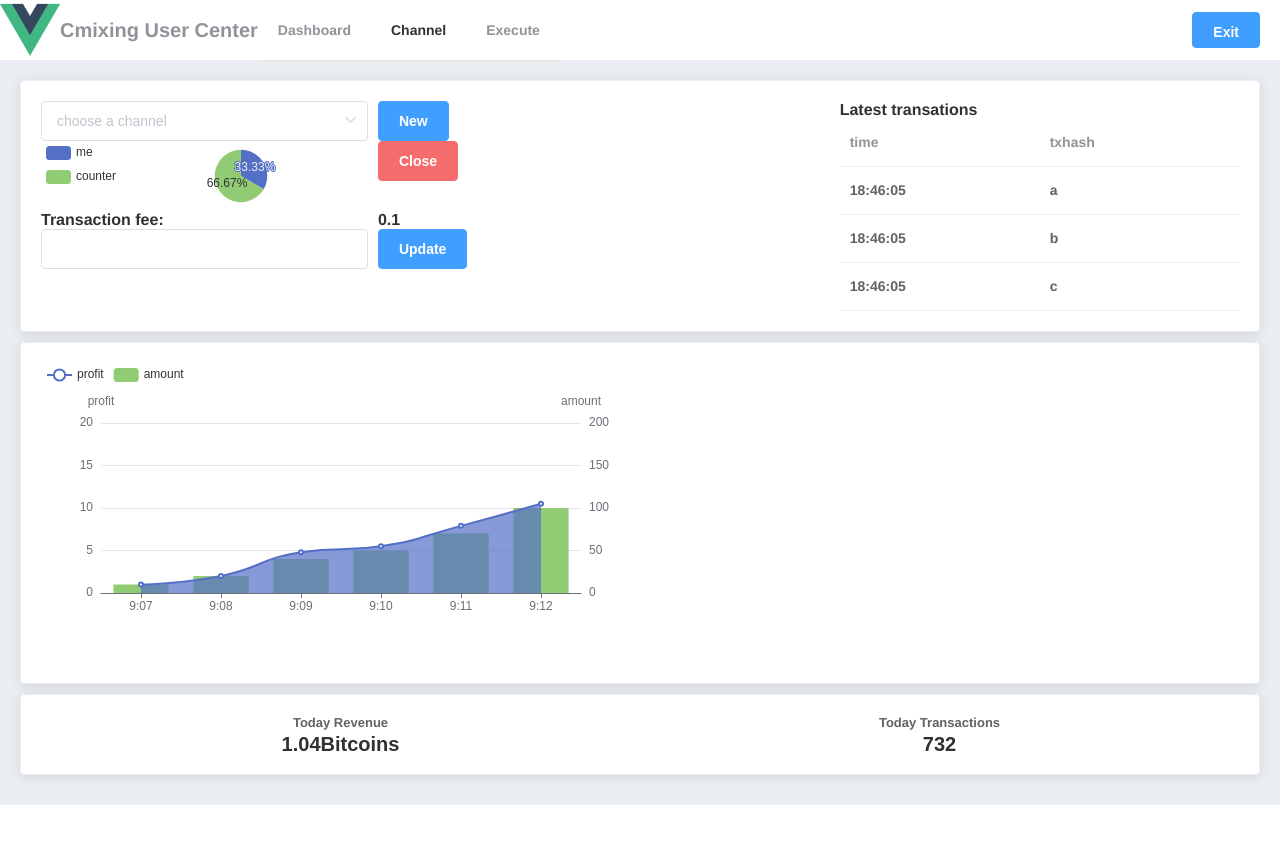
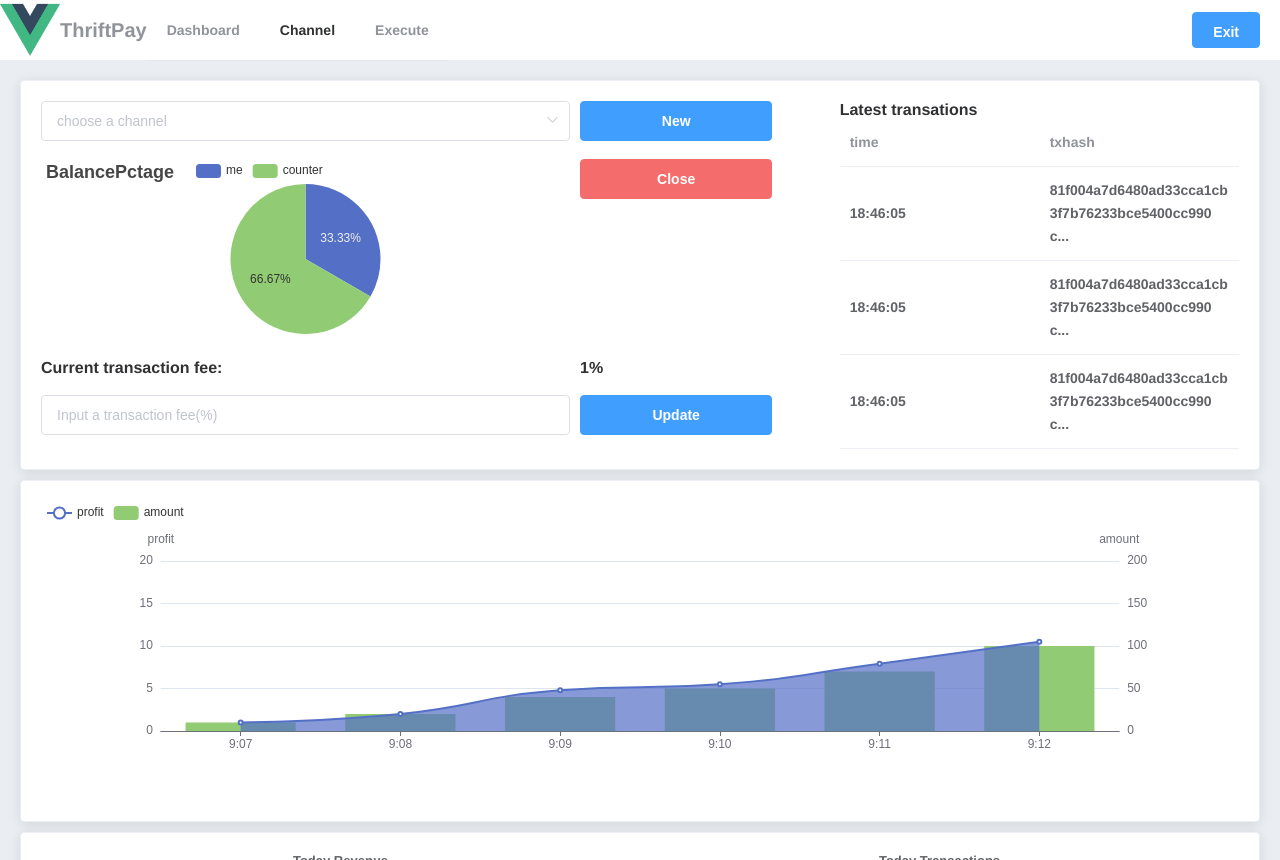
Before and after one commit to yiwei1029/vue-tpay, a Vue app: page /#/dashboard in a window 1280 px wide. Both pictures are taken after a click on the item "Channel". Before the commit the page ends 805 px from the top, so only its background shows below. Built offline with nearby package versions, Linux system fonts and the light colour scheme.

Commit message:
界面优化

```diff
--- a/src/components/Channel.vue
+++ b/src/components/Channel.vue
@@ -5,29 +5,31 @@
                 <!--  左上支付通道-->
                 <el-col :span="16">
                     <el-row :gutter="10">
-                        <el-col :span="10">
+                        <el-col :span="16">
                             <el-select placeholder="choose a channel" style="width: 100%;">
                                 <el-option v-for="ch in Channels" :key="ch" :value="ch">
                                 </el-option>
                             </el-select></el-col>
-                        <el-col :span="6"><el-button type="primary">New</el-button></el-col>
+                        <el-col :span="6"><el-button type="primary" style="width: 100%;">New</el-button></el-col>
                     </el-row>
+                    <br />
                     <!-- 余额比例chart -->
                     <el-row :gutter="10">
-                        <el-col :span="10">
-                            <div id="chart1" style="width:400px;height: 70px;"></div>
+                        <el-col :span="16">
+                            <div id="chart1" style="width:100%;height: 200px;"></div>
                         </el-col>
-                        <el-col :span="6"><el-button type="danger">Close</el-button>
+                        <el-col :span="6"><el-button type="danger" style="width: 100%;">Close</el-button>
                         </el-col>
                     </el-row>
                     <el-row :gutter="10">
-                        <el-col :span="10">Transaction fee: </el-col>
+                        <el-col :span="16">Current transaction fee: </el-col>
                         <el-col :span="6">{{ TxFees }}</el-col>
                     </el-row>
+                    <br/>
                     <!-- 输入手续费 -->
                     <el-row :gutter="10">
-                        <el-col :span="10"><el-input></el-input> </el-col>
-                        <el-col :span="6"><el-button type="primary">Update</el-button></el-col>
+                        <el-col :span="16"><el-input placeholder="Input a transaction fee(%)"></el-input> </el-col>
+                        <el-col :span="6"><el-button type="primary" style="width: 100%;">Update</el-button></el-col>
                     </el-row>
 
                 </el-col>
@@ -48,7 +50,7 @@
 
         <!-- 中间 交易数量和收益折线图 -->
         <el-card>
-            <div id="chart2" style="width: 600px;height: 300px;"></div>
+            <div id="chart2" style="width: 100%;height: 300px;"></div>
         </el-card>
         <!--  统计底部栏-->
         <el-card>
@@ -75,16 +77,16 @@ export default {
     data() {
         return {
             LatestTrx: [
-                { time: "18:46:05", txhash: "a" },
-                { time: "18:46:05", txhash: "b" },
-                { time: "18:46:05", txhash: "c" }
+                { time: "18:46:05", txhash: "81f004a7d6480ad33cca1cb3f7b76233bce5400cc990c..." },
+                { time: "18:46:05", txhash: "81f004a7d6480ad33cca1cb3f7b76233bce5400cc990c..." },
+                { time: "18:46:05", txhash: "81f004a7d6480ad33cca1cb3f7b76233bce5400cc990c..." }
             ],
             Channels: ['ch1', 'ch2', 'ch3', 'ch4'],
             BalancePct: [
                 { name: 'me', value: 100 },
                 { name: 'counter', value: 200 }
             ],
-            TxFees: 0.10,
+            TxFees: '1%',
             AmountProfit: {
                 amount: [10, 20, 40, 50, 70, 100],
                 profit: [1, 2, 4.8, 5.5, 7.9, 10.5]
@@ -108,14 +110,17 @@ export default {
         createPieChart(divName, dataArray) {
             var chart = echarts.init(document.getElementById(divName));
             var option = {
+                title: {
+                    text: 'BalancePctage'
+                },
                 tooltip: {
                     trigger: 'item',
                     formatter: "{a} <br/>{b}: {c} ({d}%)"
                 },
                 legend: {
-                    orient: 'vertical',
+                    orient: 'horizontal',
                     x: 'left',
-                    left: 0,
+                    left: 150,
                     data: dataArray.map(item => item.name)
                 },
                 series: [
--- a/src/components/Dashboard.vue
+++ b/src/components/Dashboard.vue
@@ -88,9 +88,9 @@ export default {
                 { title: "Transaction Amount", value: 1572 }
             ],
             LatestTrx: [
-                { time: "18:46:05", txhash: "a" },
-                { time: "18:46:05", txhash: "b" },
-                { time: "18:46:05", txhash: "c" }
+                { time: "18:46:05", txhash: "81f004a7d6480ad33cca1cb3f7b76233bce5400cc990c" },
+                { time: "18:46:05", txhash: "81f004a7d6480ad33cca1cb3f7b76233bce5400cc990c" },
+                { time: "18:46:05", txhash: "81f004a7d6480ad33cca1cb3f7b76233bce5400cc990c" }
             ],
             FreeRateDist: [
                 { name: '1-2%', value: 48 },
--- a/src/components/Execute.vue
+++ b/src/components/Execute.vue
@@ -67,9 +67,9 @@ export default {
             InputAmount: '',
             InputReceiver: '',
             LatestTrx: [
-                { time: "18:46:05", txhash: "a" },
-                { time: "18:46:05", txhash: "b" },
-                { time: "18:46:05", txhash: "c" }
+                { time: "18:46:05", txhash: "81f004a7d6480ad33cca1cb3f7b76233bce5400cc990c..." },
+                { time: "18:46:05", txhash: "81f004a7d6480ad33cca1cb3f7b76233bce5400cc990c..." },
+                { time: "18:46:05", txhash: "81f004a7d6480ad33cca1cb3f7b76233bce5400cc990c..." }
             ],
             AmountVolume: {
                 amount: [20, 30, 24, 19, 42, 35], //数量
--- a/src/components/Home.vue
+++ b/src/components/Home.vue
@@ -3,7 +3,7 @@
         <el-header class="el-header">
             <div>
                 <img class="homelogo" src="../assets/homelogo.png" alt="">
-                <span>Cmixing User Center</span>
+                <span>ThriftPay</span>
                 <el-menu :default-active="activePath" router mode="horizontal" active-text-color="#ff73b3"
                     v-for="menu in MenuList">
                     <el-menu-item :index="'/' + menu.path" @click="saveActive('/' + menu.name)">
```
